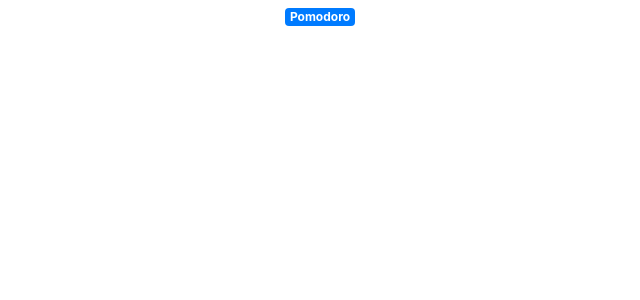
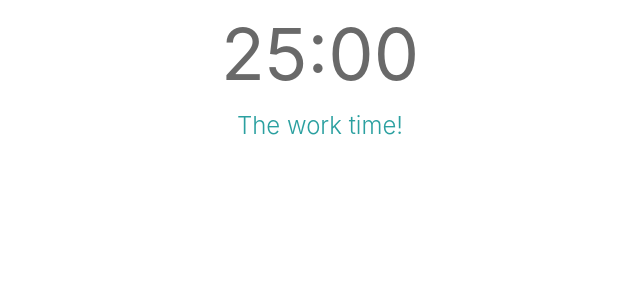
Before and after one commit to aolshevsky/react-pomodoro, a React (Create React App) app: page / in a window 1280 px wide. Shown: the top 300 px of the page, without its empty margins (320-960 px from the left). Built offline with nearby package versions, Linux system fonts and the light colour scheme.

Commit message:
Add time, timeType

```diff
--- a/src/components/Pomodoro/index.jsx
+++ b/src/components/Pomodoro/index.jsx
@@ -2,15 +2,43 @@ import React, { Component } from "react";
 
 class Pomodoro extends Component {
   state = {
-    time: 0,
+    time: 1500,
+    timeType: 1500,
     play: false,
     title: ""
   };
 
+  formatTime(seconds) {
+    let m = Math.floor((seconds % 3600) / 60);
+    let s = Math.floor((seconds % 3600) % 60);
+    return (m < 10 ? "0" : "") + m + ":" + (s < 10 ? "0" : "") + s;
+  }
+
+  getFormatTypes() {
+    return [
+      { type: "work", time: 1500 },
+      { type: "relax", time: 300 },
+      { type: "coffee", time: 900 }
+    ];
+  }
+
+  formatType(timeType) {
+    let timeTypes = this.getFormatTypes();
+    for (let tType of timeTypes) {
+      if (tType.time === timeType) return tType.type;
+    }
+    return null;
+  }
+
   render() {
     return (
       <div>
-        <span className="badge badge-primary badge m-2">Pomodoro</span>
+        <div className="container display timer">
+          <span className="time">{this.formatTime(this.state.time)}</span>
+          <span className="timeType">
+            The {this.formatType(this.state.timeType)} time!
+          </span>
+        </div>
       </div>
     );
   }
--- a/src/index.css
+++ b/src/index.css
@@ -1,14 +1,28 @@
-body {
-  margin: 0;
-  padding: 0;
-  font-family: -apple-system, BlinkMacSystemFont, "Segoe UI", "Roboto", "Oxygen",
-    "Ubuntu", "Cantarell", "Fira Sans", "Droid Sans", "Helvetica Neue",
-    sans-serif;
-  -webkit-font-smoothing: antialiased;
-  -moz-osx-font-smoothing: grayscale;
+html,
+body,
+#app {
+  height: 100%;
 }
 
-code {
-  font-family: source-code-pro, Menlo, Monaco, Consolas, "Courier New",
-    monospace;
+body {
+  font-weight: 300;
+  background-color: #272727;
 }
+
+.time {
+  font-size: 72px;
+  font-weight: 400;
+  color: dimgray;
+  display: block;
+  width: 100%;
+  text-align: center;
+}
+
+.timeType {
+  display: block;
+  font-size: 24px;
+  color: #2ba0a0;
+  font-weight: 300;
+  width: 100%;
+  text-align: center;
+}
```
